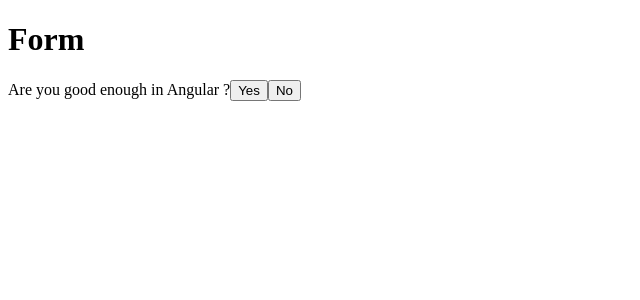
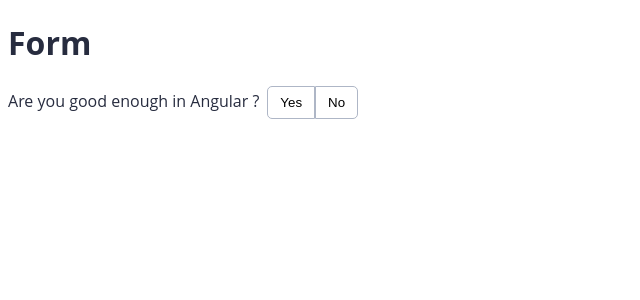
Before and after one commit to PhilipRamkeerat/angular-accessibility-components, an Angular app: page / in a window 1280 px wide. Shown: the top 300 px of the page, without its empty margins (0-640 px from the left). Built offline with nearby package versions, Linux system fonts and the light colour scheme.

Commit message:
Add css to yes-no component

```diff
--- a/src/app/shared/components/yes-no-button-group/yes-no-button-group.component.html
+++ b/src/app/shared/components/yes-no-button-group/yes-no-button-group.component.html
@@ -1,5 +1,11 @@
-<div>
-  <label>{{ label }}</label>
-  <button type="button">Yes</button>
-  <button type="button">No</button>
+<div class="button-group">
+  <label class="label">{{ label }}</label>
+  <button
+    type="button"
+    class="button button-yes"
+  >Yes</button>
+  <button
+    type="button"
+    class="button button-no"
+  >No</button>
 </div>
--- a/src/app/shared/components/yes-no-button-group/yes-no-button-group.component.scss
+++ b/src/app/shared/components/yes-no-button-group/yes-no-button-group.component.scss
@@ -0,0 +1,20 @@
+.button-group {
+  .label {
+    margin-right: 0.5rem;
+  }
+  .button {
+    border: 1px solid #aeb6c6;
+    padding: 0.5rem 0.75rem;
+    margin: 0;
+    color: black;
+    background-color: #fff;
+
+    &.button-yes {
+      border-radius: 5px 0 0 5px;
+    }
+
+    &.button-no {
+      border-radius: 0 5px 5px 0;
+    }
+  }
+}
--- a/src/styles.scss
+++ b/src/styles.scss
@@ -1 +1,14 @@
 /* You can add global styles to this file, and also import other style files */
+* {
+  box-sizing: border-box;
+
+}
+
+body {
+  font-family: 'Open Sans', sans-serif;
+  color: #272c3f;
+}
+
+:focus {
+  outline: 2px solid orange;
+}
```
